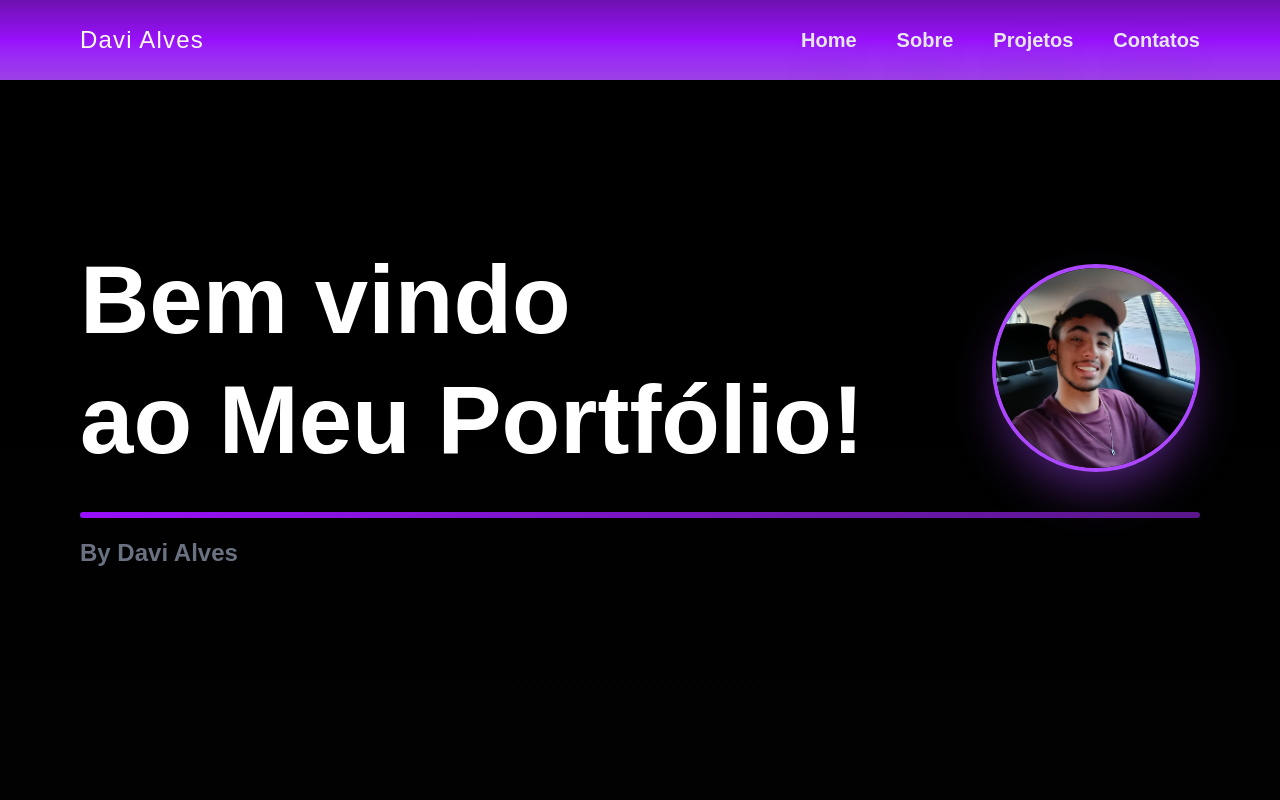
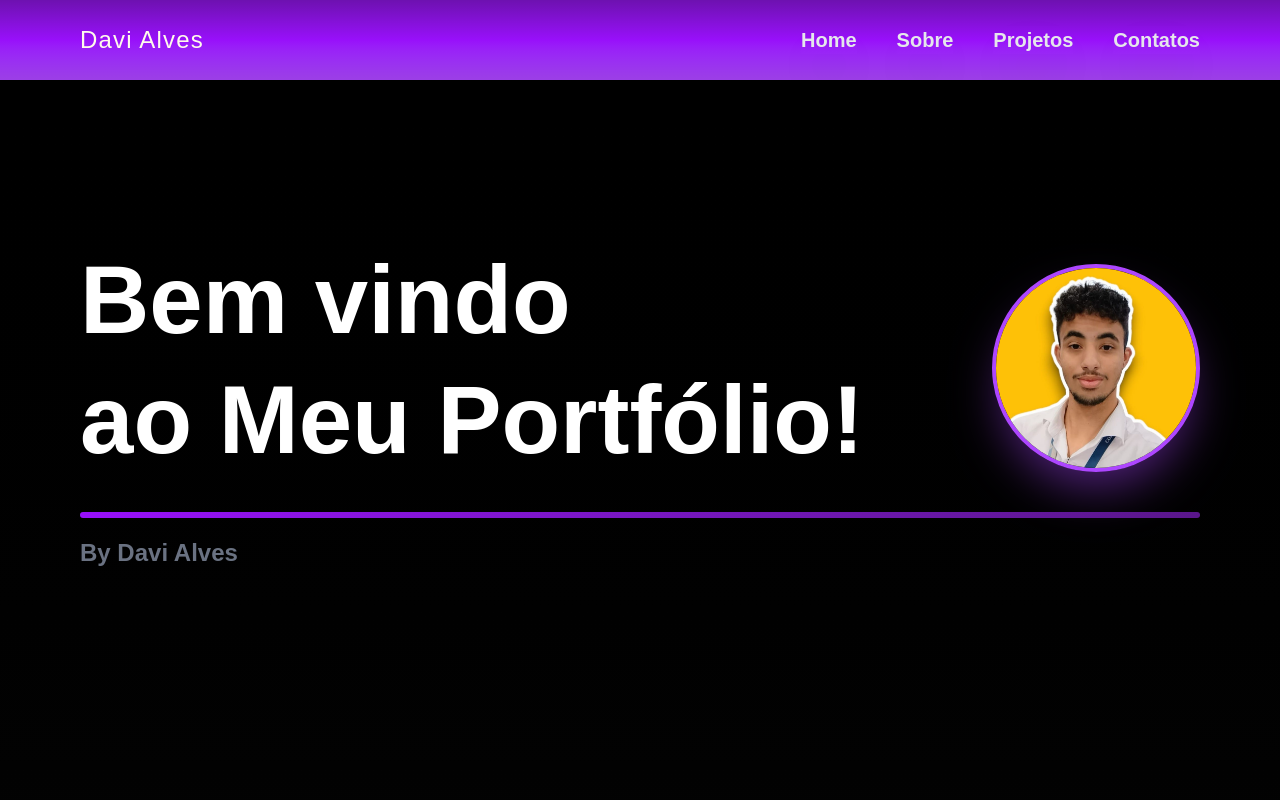
Before and after one commit to DaviAlves06/portfolio, a Next.js app: page / in a window 1280 px wide. Shown: the top 800 px of the page. Built offline with nearby package versions, Linux system fonts and the light colour scheme.

Commit message:
Profile Image Upd

```diff
--- a/app/page.js
+++ b/app/page.js
@@ -41,7 +41,7 @@ export default function Home() {
 
               {/* Imagem de Perfil */}
               <img
-                  src="/imagens/WhatsApp Image 2025-11-26 at 07.54.53.jpeg"
+                  src="\imagens\WhatsApp Image 2025-11-28 at 07.42.51.jpeg"
                   alt="Davi Alves - Foto de Perfil"
                   className="rounded-full border-4 border-purple-500 h-40 w-40 sm:h-52 sm:w-52 object-cover
                             shadow-2xl shadow-purple-500/50 hover:shadow-3xl hover:shadow-purple-500 active:shadow-3xl active:shadow-purple-500
```
Also changed, not shown: public/imagens/WhatsApp Image 2025-11-26 at 07.54.53.jpeg (deleted), public/imagens/WhatsApp Image 2025-11-28 at 07.42.51.jpeg (added).
